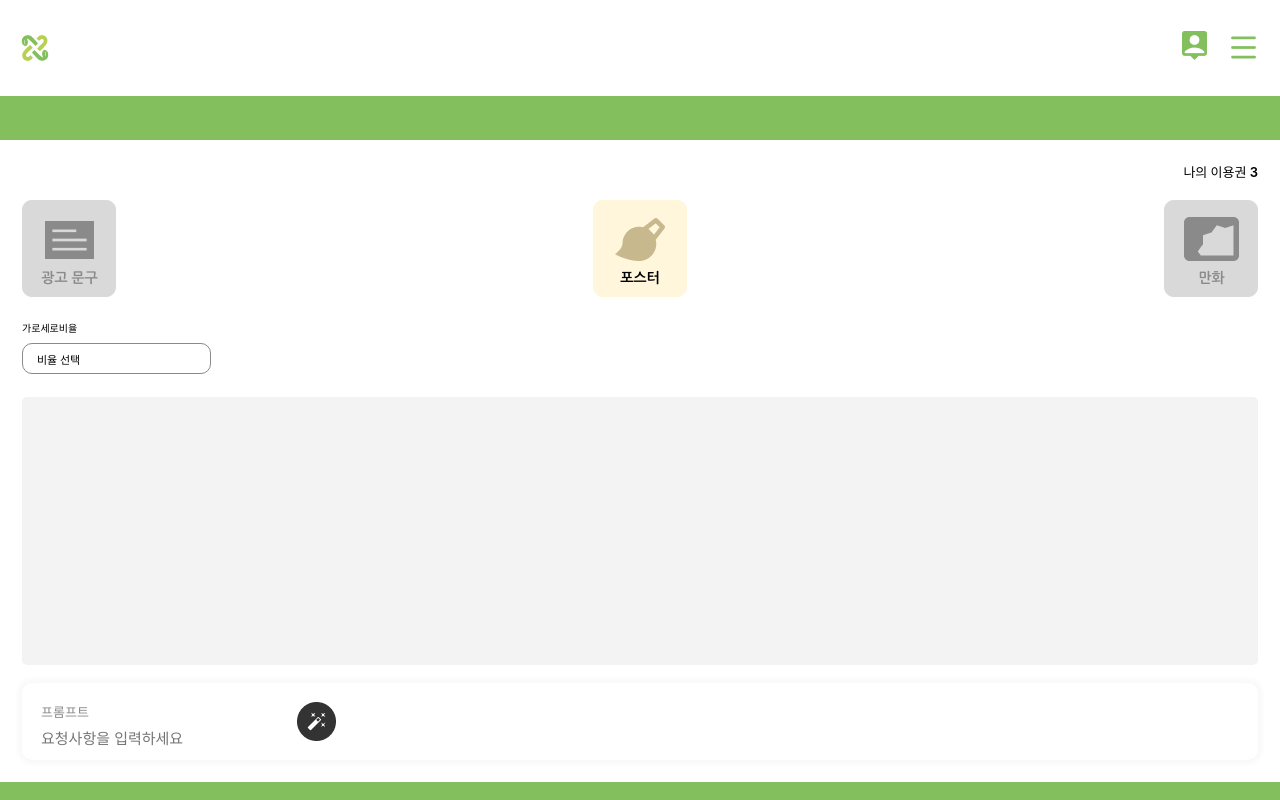
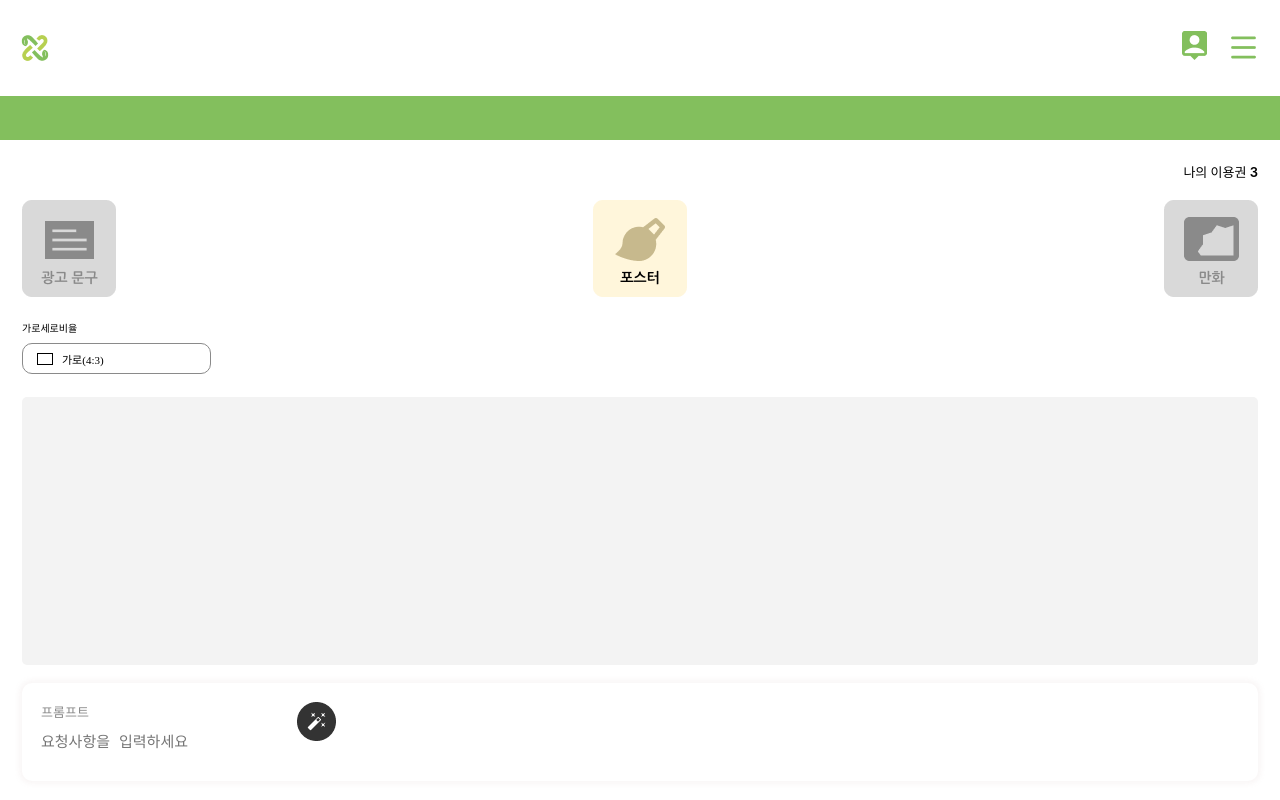
Before and after one commit to FarmX-LuralLink/LuralLink_FE, a React (Vite) app: page /create in a window 1280 px wide. Shown: the top 800 px of the page. Built offline with nearby package versions, Linux system fonts and the light colour scheme.

Commit message:
기능2 완료

```diff
--- a/src/pages/createpage.tsx
+++ b/src/pages/createpage.tsx
@@ -50,6 +50,7 @@ const RatioContainer = styled.div`
   display: flex;
   flex-direction: column;
   margin-bottom: 23px;
+  position: relative;
 `;
 const RatioText = styled.text`
   color: #000;
@@ -61,10 +62,12 @@ const RatioText = styled.text`
   margin-bottom: 8px;
   text-align: start;
 `;
-const Ratio = styled.div`
-display:flex;
-align-items: center;
-padding-left: 14px;
+const RatioButton = styled.div`
+  display: flex;
+  flex-direction: row;
+  gap: 9px;
+  align-items: center;
+  padding-left: 14px;
   width: 173px;
   height: 29px;
   border-radius: 10px;
@@ -75,6 +78,38 @@ padding-left: 14px;
   font-style: normal;
   font-weight: 400;
   line-height: normal;
+  cursor: pointer;
+  position: relative;
+`;
+const RatioRectangle = styled.div<{ width: number; height: number }>`
+  width: ${({ width }) => width}px;
+  height: ${({ height }) => height}px;
+  border: 1px solid #000;
+`;
+const RatioDropdown = styled.div<{isOpen:boolean}>`
+  display: ${({ isOpen }) => (isOpen ? "block" : "none")};
+  position: absolute;
+  top: 19px;
+  left: 0;
+  width: 187px;
+  border: 1px solid #8a8a8a;
+  border-radius: 10px;
+  background-color: #fff;
+  z-index: 10;
+`;
+const RatioOption = styled.div`
+display: flex;
+flex-direction: row;
+  padding: 8px 14px;
+  font-size: 11px;
+  color: #000;
+  cursor: pointer;
+  &:hover {
+    background-color: #f0f0f0;
+  }
+  gap: 9px;
+  text-align: center;
+  align-items: center;
 `;
 const ImageContainer = styled.div`
   border-radius: 5px;
@@ -82,6 +117,7 @@ const ImageContainer = styled.div`
   height: 268px;
   background-color: #f3f3f3;
   margin-bottom: 18px;
+  z-index: 0;
 `;
 const PromptContainer = styled.div`
   gap: 0;
@@ -98,7 +134,7 @@ const TextContainer = styled.div`
   flex-direction: column;
   margin: 0;
   width: 256px;
-  height: 34px;
+  height: 60px;
 `;
 const PromptName = styled.text`
   display: flex;
@@ -112,13 +148,19 @@ const PromptName = styled.text`
   text-align: start;
   margin-bottom: 9px;
 `;
-const PromptText = styled.input`
+const PromptText = styled.textarea`
   padding: 0;
   border: none;
-  width: 256px;
-  height: 34px;
-  max-width: 256px;
+  height: auto;
+  max-width: 240px;
   font-size: 15px;
+  max-height: none;
+  resize: none;
+  white-space: pre-wrap; /* 공백 및 줄바꿈을 유지 */
+  word-wrap: break-word; /* 단어를 넘지 않도록 줄바꿈 */
+  overflow-wrap: break-word;
+  overflow: hidden;
+  outline: none;
 `;
 const PromptButton = styled.img`
   display: flex;
@@ -127,25 +169,36 @@ const PromptButton = styled.img`
   width: 39px;
   height: 39px;
 `;
-const RatioMenu = styled.div`
-position: absolute;
-background-color: white;
-  border: 1px solid #8a8a8a;
-  width: 173px;
-  height: 102px;
-  color: #000;
-  /* font-family: NanumGothic; */
-  font-size: 11px;
-  font-style: normal;
-  font-weight: 400;
-  line-height: normal;
-  border-radius:10px;
-
-`;
 
 const CreatePage: React.FC = () => {
   //dropdown
   const [isOpen, setIsOpen] = useState(false);
+  const toggleDropdown = () => {
+    setIsOpen(!isOpen);
+  };
+  //ratio 선택
+  const [selectedRatio, seSelectedRatio] = useState("가로(4:3)");
+  const handleSelectedRatio = (ratio: string) => {
+    seSelectedRatio(ratio);
+    setIsOpen(false);
+  };
+
+  const getRatioSize = () => {
+    switch (selectedRatio) {
+      case "가로(4:3)":
+        return { width: 14, height: 10 };
+      case "세로(3:4)":
+        return { width: 13, height: 8 };
+      case "정사각형(1:1)":
+        return { width: 11, height: 11 };
+      case "와이드스크린(16:9)":
+        return { width: 17, height: 8 };
+      default:
+        return { width: 14, height: 10 };
+    }
+  };
+
+  const { width, height } = getRatioSize();
   //페이지 이동
   const navigate = useNavigate();
   const handleExampleNavigate = () => {
@@ -163,15 +216,16 @@ const CreatePage: React.FC = () => {
         </CategoryContainer>
         <RatioContainer>
           <RatioText>가로세로비율</RatioText>
-          <Ratio onClick={() => setIsOpen(!isOpen)}>비율 선택</Ratio>
-          {isOpen && (
-            <RatioMenu>
-              <p>가로(4:3)</p>
-              <p>세로(3:4)</p>
-              <p>정사각형(1:1)</p>
-              <p>와이드스크린(16:9)</p>
-            </RatioMenu>
-          )}
+          <RatioButton onClick={toggleDropdown}>
+            <RatioRectangle width={width} height={height} />
+            <div>{selectedRatio}</div>
+          </RatioButton>
+          <RatioDropdown isOpen={isOpen}>
+            <RatioOption onClick={() => handleSelectedRatio("가로(4:3)")}><RatioRectangle width={14} height={10}/>가로(4:3)</RatioOption>
+            <RatioOption onClick={() => handleSelectedRatio("세로(3:4)")}><RatioRectangle width={13} height={8}/>세로(3:4)</RatioOption>
+            <RatioOption onClick={() => handleSelectedRatio("정사각형(1:1)")}><RatioRectangle width={11} height={11}/>정사각형(1:1)</RatioOption>
+            <RatioOption onClick={() => handleSelectedRatio("와이드스크린(16:9)")}><RatioRectangle width={17} height={8}/>와이드스크린(16:9)</RatioOption>
+          </RatioDropdown>
         </RatioContainer>
         <ImageContainer></ImageContainer>
         <PromptContainer>
--- a/src/pages/examplepage.tsx
+++ b/src/pages/examplepage.tsx
@@ -140,8 +140,6 @@ const PromptText = styled.text`
   text-align: start;
   padding: 0;
   border: none;
-  width: 256px;
-  max-width: 256px;
   height: 34px;
   max-width: 240px;
   font-size: 15px;
```
